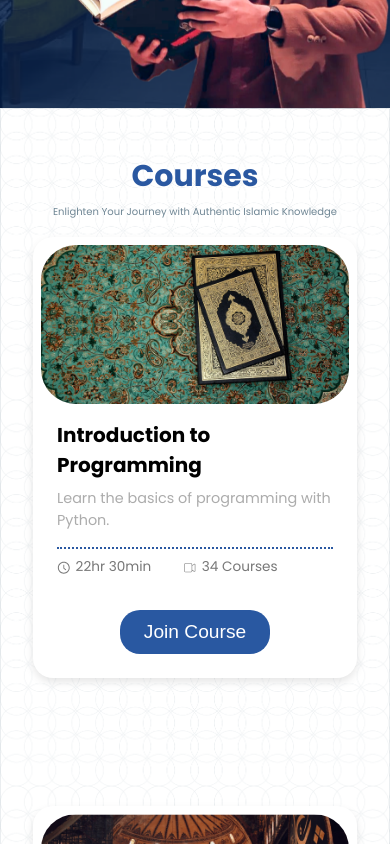
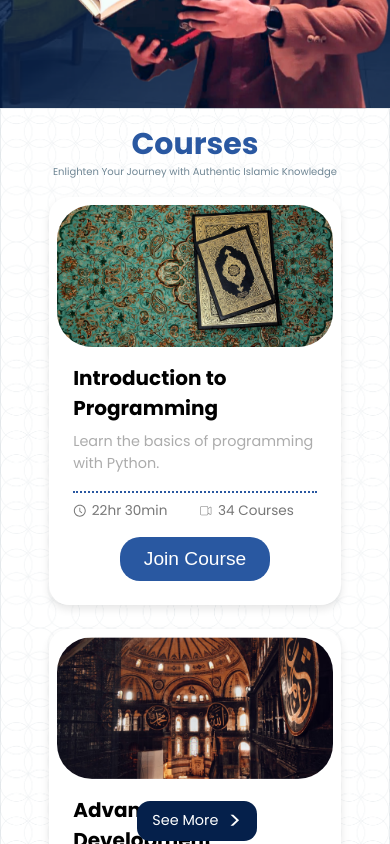
Before and after one commit to rabbab/dabistan-e-haider, a React (Vite) app in the folder Dastan-e-haider-frontend/: page / in a window 390 px wide. Shown: the part 680-1524 px from the top of the page. Built offline with nearby package versions, Linux system fonts and the light colour scheme; a web font is replaced by a local one.

Commit message:
changes for 682 height

```diff
--- a/Dastan-e-haider-frontend/src/components/Courses/CourseSection.scss
+++ b/Dastan-e-haider-frontend/src/components/Courses/CourseSection.scss
@@ -14,12 +14,12 @@
 }
 
 .course-section-title {
-    font-size: 70px;
+    font-size: 57px;
     text-align: center;
     color: rgba(42, 88, 161, 1);
-    padding-top: 2rem;
+    // padding-top: 2rem;
     font-weight: 700;
-    line-height: 66px;
+    line-height: 50px;
     align-items: center;
 }
 
@@ -28,19 +28,19 @@
     font-size: 24px;
     text-align: center;
     font-weight: 400;
-    padding-top: 0.5rem;
+    // padding-top: 0.5rem;
 }
 
 .course-section-grid {
     display: grid;
-    grid-template-columns: repeat(auto-fill, minmax(423px, 1fr));
-    gap: 8rem;
-    padding: 2rem 7rem;
+    grid-template-columns: repeat(auto-fill, minmax(300px, 1fr));
+    gap: 5rem;
+    padding: 1rem 3rem;
 }
 
 .course-card {
-    width: 420px;
-    height: 444.15px;
+    width: 400px;
+    height: 430.15px;
     padding: 1rem;
     background: #fff;
     border-radius: 20px;
@@ -65,10 +65,10 @@
 .course-card-content {
     padding: 1rem;
     display: flex;
-    flex-direction: column; /* Stacks children vertically */
-    justify-content: space-between; /* Distributes space between items */
-    align-items: stretch; /* Centers items horizontally */
-    height: 100%; /* Ensures full height for proper alignment */
+    flex-direction: column;
+    justify-content: space-between;
+    align-items: stretch;
+    height: 100%;
 }
 
 .course-card-title {
@@ -76,7 +76,7 @@
     margin-bottom: 0.5rem;
     color: #000000;
     font-weight: bold;
-    text-align: start; /* Aligns text to the start of the container */
+    text-align: start;
 }
 
 .course-card-description {
@@ -116,7 +116,7 @@
     transition: background-color 0.3s ease;
     display: flex;
     align-items: center;
-    margin-top: 2rem;
+    margin-top: 1rem;
     align-self: center;
 }
 
@@ -126,12 +126,12 @@
 
 .see-more-button {
     position: absolute;
-    left: 45%;
-    width: 180px;
-    height: 60px;
+    left: 47%;
+    width: 163px;
+    height: 45px;
     background: #05204B;
     color: #fff;
-    font-size: 1.5rem;
+    font-size: 1.2rem;
     border-radius: 13px;
     cursor: pointer;
     opacity: 1;
@@ -214,37 +214,51 @@
 @media (max-width: 768px) {
     .course-section {
         background-size: 100%;
-        height: auto;
+        height: auto; /* Allow the height to adjust dynamically */
+        display: flex; /* Use flexbox for centering */
+        flex-direction: column; /* Stack children vertically */
+        justify-content: center; /* Center content vertically */
+        align-items: center; /* Center content horizontally */
+        padding: 2rem; /* Add padding for spacing */
     }
+
     .course-section-title {
         font-size: 42px;
         line-height: 50px;
+        text-align: center; /* Ensure title is centered */
     }
 
     .course-section-description {
         font-size: 14px;
         line-height: 24px;
+        text-align: center; /* Ensure description is centered */
     }
 
     .course-section-grid {
-        // padding: 1rem 4rem;
-        grid-template-columns: 1fr;
-        padding-bottom: 3.2rem;
+        display: flex; /* Switch to flexbox */
+        flex-direction: column; /* Stack cards vertically */
+        gap: 1.5rem; /* Add space between cards */
+        width: 100%; /* Full width */
+        padding: 0 1rem; /* Adjust padding */
     }
 
     .course-card {
-        width: 100%;
-        height: auto;
+        width: 90%; /* Adjust width for smaller screens */
+        max-width: 350px; /* Ensure cards don’t get too wide */
+        height: auto; /* Allow height to adjust based on content */
+        margin: 0 auto; /* Center cards horizontally */
     }
 
     .see-more-button {
-        left: 40%;
+        left: auto; /* Reset left position */
+        right: auto; /* Reset right position */
         width: 160px;
-        // height: 50px;
-        // font-size: 1.2rem;
-        margin-top: -2rem;
+        height: 50px;
+        font-size: 1.2rem;
+        margin: 2rem auto; /* Center button with margin */
     }
 }
+
 
 @media (max-width: 480px) {
     .course-section {
--- a/Dastan-e-haider-frontend/src/components/HeroSection/HeroSection.scss
+++ b/Dastan-e-haider-frontend/src/components/HeroSection/HeroSection.scss
@@ -28,25 +28,25 @@
 }
 .banner-ayat p {
     font-family: "Noto Nastaliq Urdu", serif;
-    font-size: 100px;
+    font-size: 80px;
     font-weight: 400;
     line-height: 2;
 }
 .banner-ayat span {
-    font-size: 30px;
+    font-size: 24px;
     line-height: 1.5;
     margin-bottom: 3rem;
     font-weight: 200;
     margin-top: 1rem;
     display: block;
     letter-spacing: 1px;
-    max-width: 840px;
+    max-width: 686px;
 }
 .banner-img{
     position: absolute;
     bottom: 0;
     right: 0;
-    max-width: 800px;
+    max-width: 620px;
     animation: showCircle 1s ease-in;
 }
 @media (max-width: 1440px) {
```
